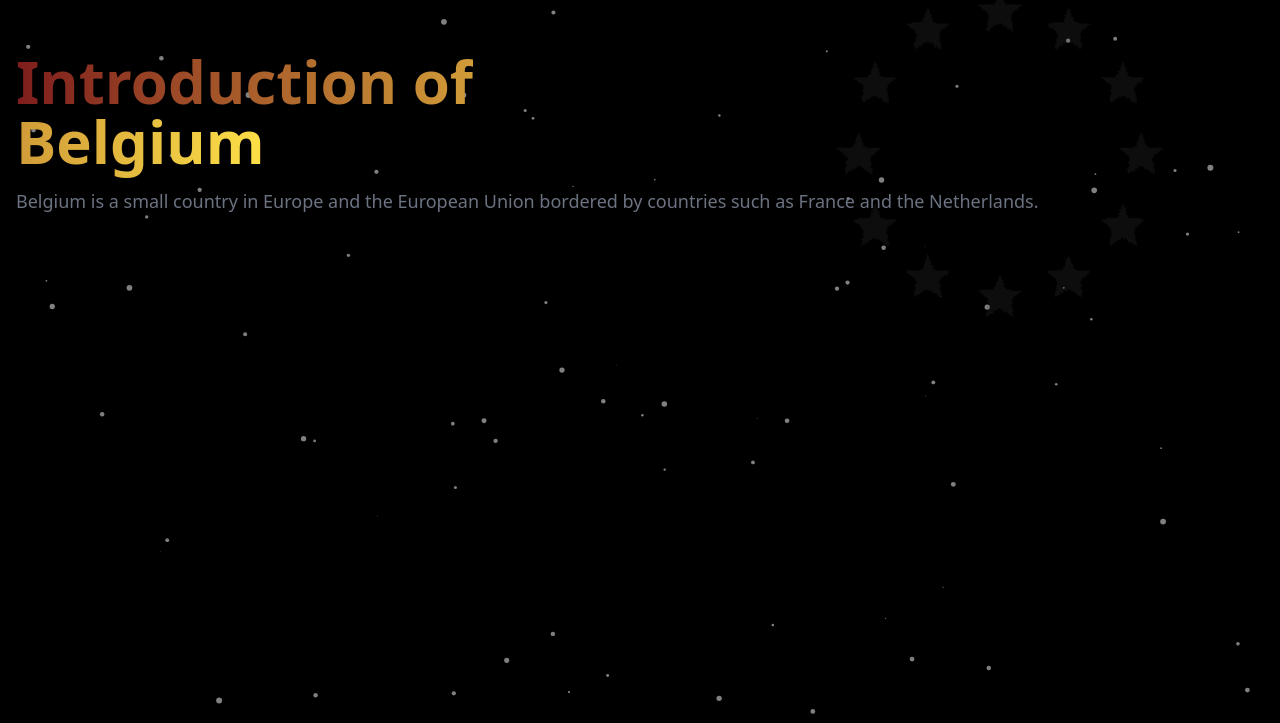
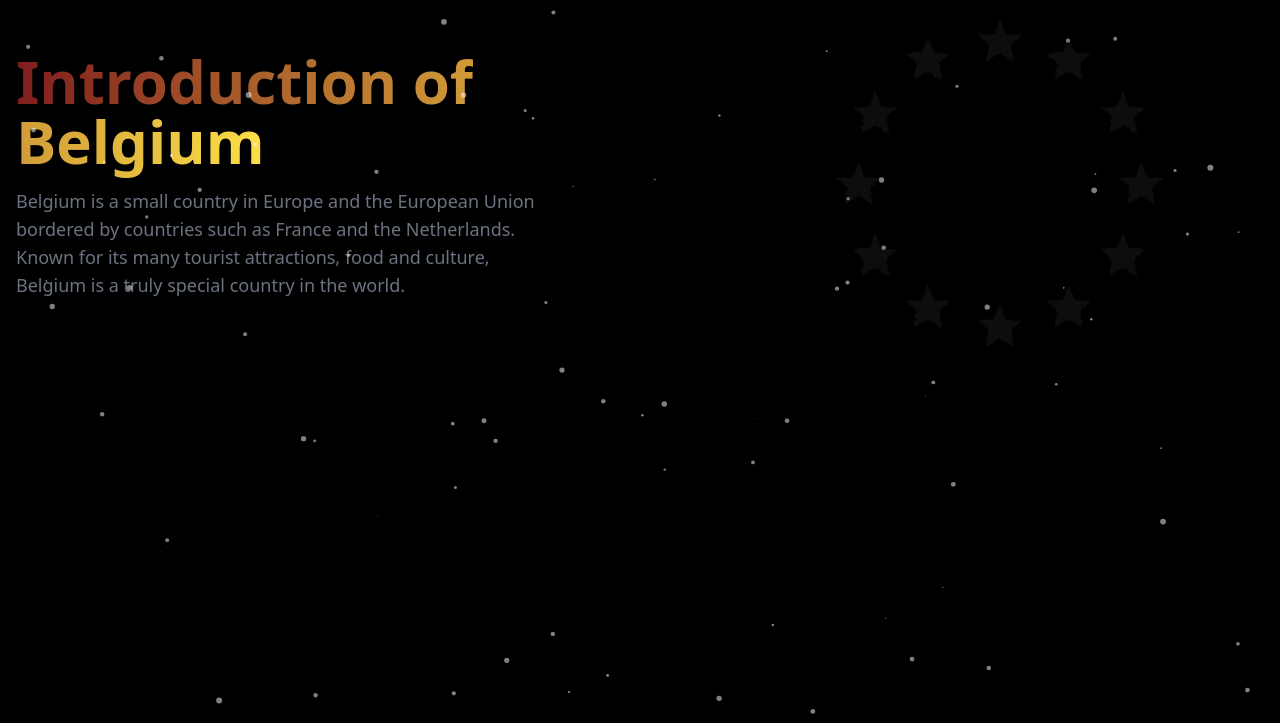
Before and after one commit to walkingplough/SchoolProject, a plain HTML site: page intro.html in a window 1280 px wide. Shown: the part 77-800 px from the top of the page. Drawn offline with nearby package versions, Linux system fonts and the light colour scheme.

Commit message:
Finished formatting.

```diff
--- a/intro.html
+++ b/intro.html
@@ -16,7 +16,7 @@
             left: 0;
             width: 100%;
             height: 100%;
-            z-index: -1; /* Ensure particles are behind other content */
+            z-index: 0; /* Lower z-index so content is on top */
         }
 
         /* Text shadow for navbar links */
@@ -27,7 +27,7 @@
         /* For responsive flag image */
         .flag-image {
             position: absolute;
-            top: 20px;
+            top: 50px; /* Changed from 20px to 50px */
             right: -80px;
             max-width: 400px;
             width: 100%;
@@ -41,6 +41,12 @@
                 max-width: 800px;
             }
         }
+
+        /* Navigation styling */
+        nav {
+            position: relative;
+            z-index: 10; /* Ensure the navbar is above the particle background */
+        }
     </style>
     <script src="https://cdn.jsdelivr.net/npm/particles.js@2.0.0/particles.min.js"></script>
 </head>
@@ -53,8 +59,7 @@
     <nav class="belgiumText border-gray-200 dark:bg-red-900">
         <div class="container mx-auto flex flex-wrap items-center justify-between p-4">
             <a href="https://flowbite.com/" class="flex items-center">
-                <img src="https://imgs.search.brave.com/cCiiLeAvrJM_VEg174NBQhTFCQ5dcsKrtpfmxerILKg/rs:fit:500:0:0:0/g:ce/aHR0cHM6Ly90My5m/dGNkbi5uZXQvanBn/LzAwLzk3LzQyLzc2/LzM2MF9GXzk3NDI3/Njc4X0NZeHljbDVx/WXRJbFEyYW5ncVZE/MXoySnNDaUF0N0V3/LmpwZw"
-                    class="h-8" alt="Flowbite Logo" />
+                <img src="https://imgs.search.brave.com/cCiiLeAvrJM_VEg174NBQhTFCQ5dcsKrtpfmxerILKg/rs:fit:500:0:0:0/g:ce/aHR0cHM6Ly90My5m/dGNkbi5uZXQvanBn/LzAwLzk3LzQyLzc2/LzM2MF9GXzk3NDI3/Njc4X0NZeHljbDVx/WXRJbFEyYW5ncVZE/MXoySnNDaUF0N0V3/LmpwZw" class="h-8" alt="Flowbite Logo" />
                 <span class="self-center text-2xl font-semibold whitespace-nowrap dark:text-white text-shadow">Belgium</span>
             </a>
 
@@ -63,7 +68,8 @@
                 class="md:hidden text-white p-2 focus:outline-none focus:ring-2 focus:ring-gray-200"
                 aria-controls="navbar-default" aria-expanded="false">
                 <span class="sr-only">Open main menu</span>
-                <svg class="w-6 h-6" xmlns="http://www.w3.org/2000/svg" fill="none" viewBox="0 0 24 24" stroke="currentColor">
+                <svg class="w-6 h-6" xmlns="http://www.w3.org/2000/svg" fill="none" viewBox="0 0 24 24"
+                    stroke="currentColor">
                     <path stroke-linecap="round" stroke-linejoin="round" stroke-width="2" d="M4 6h16M4 12h16m-7 6h7" />
                 </svg>
             </button>
@@ -106,7 +112,8 @@
             </span>
         </h1>
         <p class="text-lg font-normal text-gray-500 dark:text-gray-400">
-            Belgium is a small country in Europe and the European Union bordered by countries such as France and the Netherlands.
+            Belgium is a small country in Europe and the European Union<br> bordered by countries such as France and the
+            Netherlands.<br> Known for its many tourist attractions, food and culture,<br> Belgium is a truly special country in the world.
         </p>
         <img src="illustration-du-drapeau-union-europeenne_53876-27018.webp" alt="eu flag" class="flag-image">
     </div>
```
